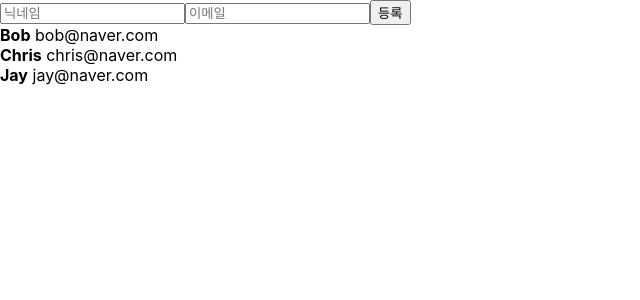
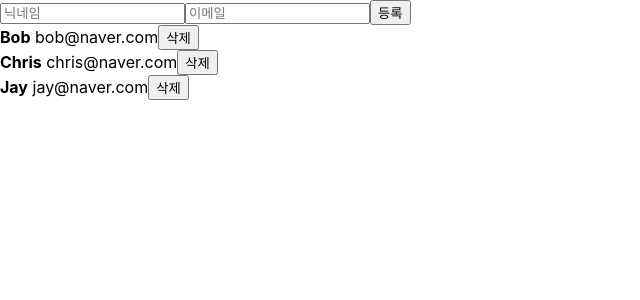
Before and after one commit to kimewnseong/react-study, a React (Create React App) app: page / in a window 1280 px wide. Shown: the top 300 px of the page, without its empty margins (0-640 px from the left). Built offline with nearby package versions, Linux system fonts and the light colour scheme.

Commit message:
배열에 항목 삭제

```diff
--- a/src/App.js
+++ b/src/App.js
@@ -63,6 +63,12 @@
     // 다음 만들어질 user의 id를 위해 nextId에 1추가
     nextId.current += 1;
   };
+
+  // 유저 삭제
+  const removeUser = (id) => {
+    setUsers(users.filter((user) => user.id !== id));
+  };
+
   return (
     <>
       <CreateUser
@@ -71,7 +77,7 @@
         onChange={changeHandler}
         onCreate={createUser}
       />
-      <UserList users={users} />
+      <UserList users={users} onRemove={removeUser} />
     </>
   );
 }
--- a/src/components/UserList.js
+++ b/src/components/UserList.js
@@ -1,15 +1,18 @@
 import React from "react";
 
-function User(props) {
+function User({ user, onRemove }) {
   return (
     <div>
-      <b>{props.user.username}</b> <span>{props.user.email}</span>
+      <b>{user.username}</b> <span>{user.email}</span>
+      <button onClick={() => onRemove(user.id)}>삭제</button>
     </div>
   );
 }
 
-export default function UserList({ users }) {
-  const userlist = users.map((el) => <User key={el.id} user={el} />);
+export default function UserList({ users, onRemove }) {
+  const userlist = users.map((el) => (
+    <User key={el.id} user={el} onRemove={onRemove} />
+  ));
 
   return <>{userlist}</>;
 }
```
